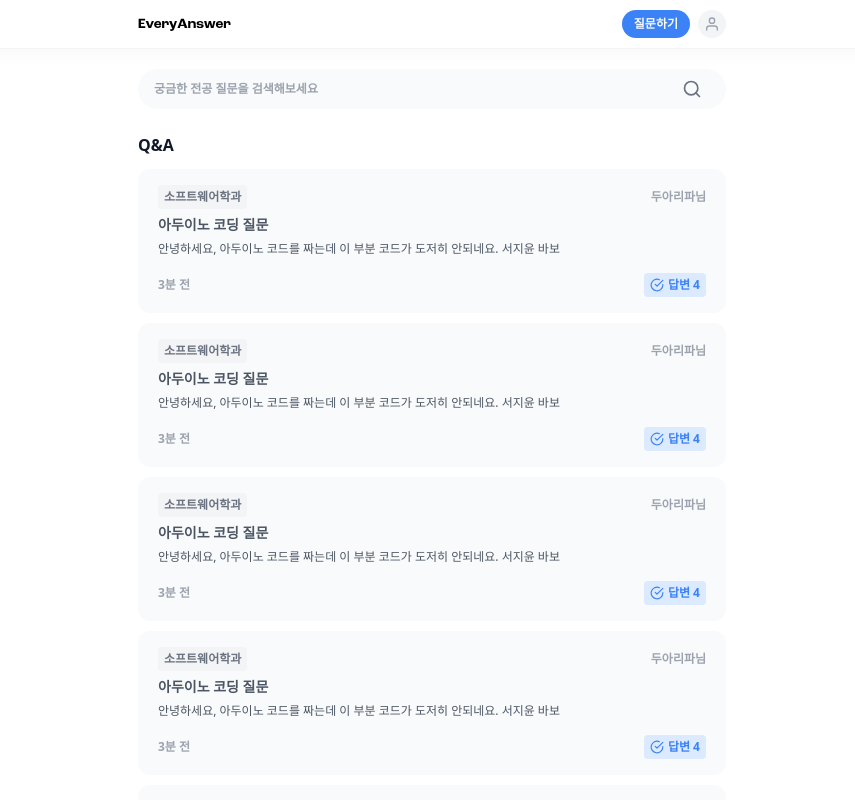
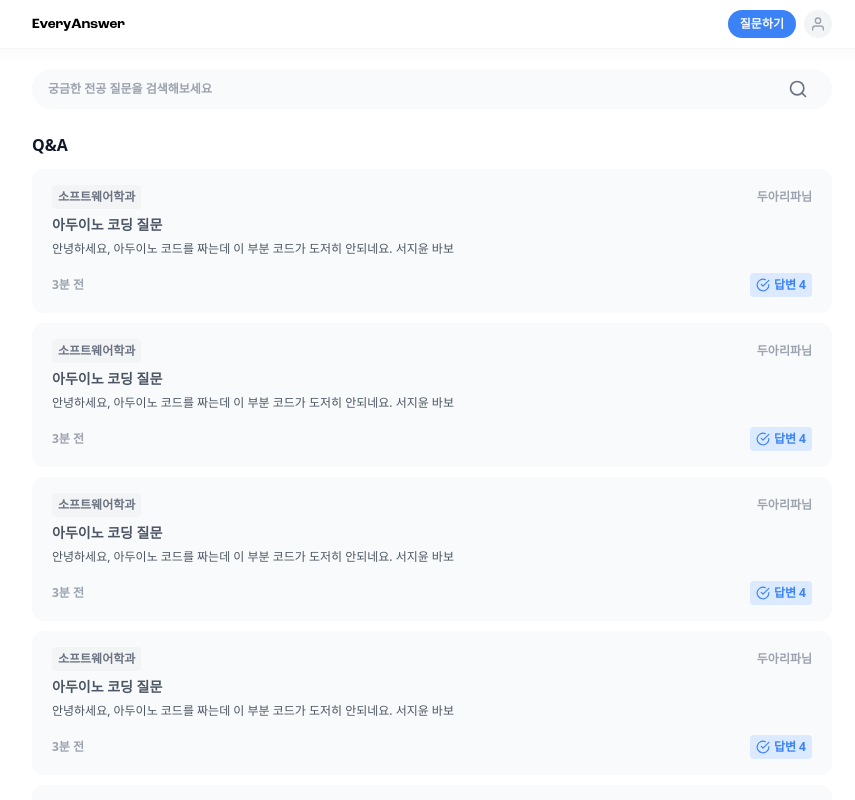
Before and after one commit to kohj1018/Every-Answer-Front-Web, a Next.js app: page / in a window 1280 px wide. Shown: the top 800 px of the page, without its empty margins (208-1063 px from the left). Built offline with nearby package versions, Linux system fonts and the light colour scheme; a web font is replaced by a local one.

Commit message:
[fix][EA-42] 반응형 수정

```diff
--- a/components/layout/MainContainer.tsx
+++ b/components/layout/MainContainer.tsx
@@ -5,9 +5,8 @@ import Head from 'next/head'
 
 interface Props {
   children: React.ReactNode
-  mainCss: string
 }
-function MainContainer({ children, mainCss }: Props) {
+function MainContainer({ children }: Props) {
   return (
     <>
       <Head>
@@ -15,9 +14,7 @@ function MainContainer({ children, mainCss }: Props) {
       </Head>
 
       <MainHeader />
-      <main className={mainCss}>
-        {children}
-      </main>
+      {children}
       <MainFooter />
     </>
   )
--- a/components/layout/MainHeader.tsx
+++ b/components/layout/MainHeader.tsx
@@ -7,7 +7,7 @@ function MainHeader() {
   return (
     <header
       className={'w-full px-5 py-2.5 flex items-center justify-between bg-white border-b border-gray-100 shadow-sm-custom'
-    + ' lg:px-[21.625rem]'}
+    + ' lg:mainWidthLimit'}
     >
       <Link href='/' className='relative w-[5.8125rem] h-[1.25rem]'>
         <Image
--- a/pages/index.tsx
+++ b/pages/index.tsx
@@ -3,13 +3,12 @@ import SearchBtn from '../components/layout/SearchBtn'
 import { ChevronDown } from 'react-feather'
 import QuestionPreview from '../components/common/QuestionPreview'
 import MainContainer from '../components/layout/MainContainer'
+import { DESKTOP_MAX_WIDTH } from '../utils/constant/systemConstants'
 
 const Home: NextPage = () => {
   return (
-    <MainContainer
-      mainCss={'pl-5 pr-5 pt-5 space-y-6' +
-        ' lg:px-[21.625rem]'}
-    >
+    <MainContainer>
+      <main className={'px-5 pt-5 space-y-6 lg:mainWidthLimit'}>
         {/* 검색바 */}
         <SearchBtn />
 
@@ -32,6 +31,7 @@ const Home: NextPage = () => {
             <QuestionPreview />
           </section>
         </div>
+      </main>
     </MainContainer>
   )
 }
--- a/styles/globals.css
+++ b/styles/globals.css
@@ -44,4 +44,9 @@
     -webkit-line-clamp: 2;
     -webkit-box-orient: vertical
   }
+
+  .mainWidthLimit {
+    padding-left: calc((100% - 50rem) / 2);
+    padding-right: calc((100% - 50rem) / 2);
+  }
 }
--- /dev/null
+++ b/utils/constant/systemConstants.ts
@@ -0,0 +1 @@
+export const DESKTOP_MAX_WIDTH: number = 50 // 800px
```
Lines whose indentation alone changed are shown as unchanged.
